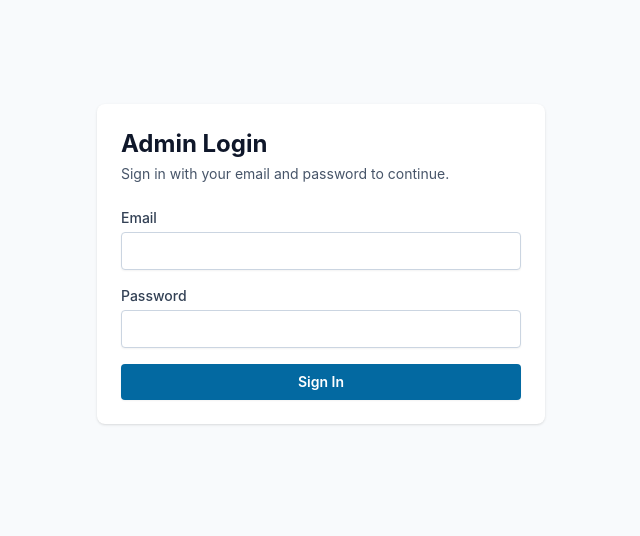
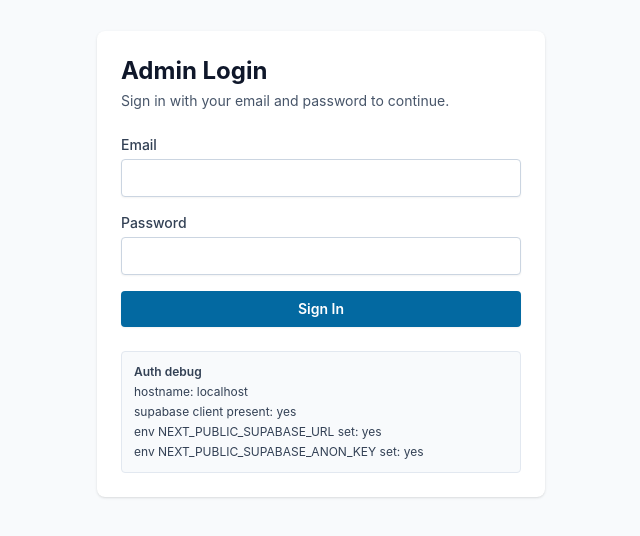
Before and after one commit to htetaungkyaw-wq/hydrolab-app, a Next.js app: page /login in a window 1280 px wide. Shown: the part 136-672 px from the top of the page, without its empty margins (319-959 px from the left). Built offline with nearby package versions, Linux system fonts and the light colour scheme; no server answers.

Commit message:
Improve Supabase auth handling

```diff
--- /dev/null
+++ b/app/api/auth-debug/route.ts
@@ -0,0 +1,31 @@
+import { NextResponse } from 'next/server'
+
+import { createSupabaseServerClient } from '@/lib/supabase/server'
+
+export async function GET() {
+  const supabase = createSupabaseServerClient()
+
+  if (!supabase) {
+    return NextResponse.json({
+      ok: false,
+      hasUser: false,
+      userId: null,
+      message: 'Supabase client not configured',
+    })
+  }
+
+  const {
+    data: { user },
+    error,
+  } = await supabase.auth.getUser()
+
+  if (error) {
+    console.warn('[auth-debug] getUser error: %s', error.message)
+  }
+
+  return NextResponse.json({
+    ok: true,
+    hasUser: Boolean(user),
+    userId: user?.id ?? null,
+  })
+}
--- a/app/login/page.tsx
+++ b/app/login/page.tsx
@@ -1,6 +1,6 @@
 'use client'
 
-import { Suspense, FormEvent, useMemo, useState } from 'react'
+import { Suspense, FormEvent, useEffect, useMemo, useState } from 'react'
 import { useRouter, useSearchParams } from 'next/navigation'
 import { createSupabaseBrowserClient } from '@/lib/supabase/client'
 
@@ -13,6 +13,13 @@ function LoginForm() {
   const [password, setPassword] = useState('')
   const [error, setError] = useState<string | null>(null)
   const [loading, setLoading] = useState(false)
+  const [hostname, setHostname] = useState('')
+
+  useEffect(() => {
+    if (typeof window !== 'undefined') {
+      setHostname(window.location.hostname)
+    }
+  }, [])
 
   const handleSubmit = async (event: FormEvent<HTMLFormElement>) => {
     event.preventDefault()
@@ -37,7 +44,12 @@ function LoginForm() {
     }
 
     router.push(redirectTo)
+    router.refresh()
   }
+
+  const supabaseConfigured = Boolean(supabase)
+  const envHasUrl = Boolean(process.env.NEXT_PUBLIC_SUPABASE_URL)
+  const envHasAnonKey = Boolean(process.env.NEXT_PUBLIC_SUPABASE_ANON_KEY)
 
   return (
     <div className="flex min-h-screen items-center justify-center bg-slate-50 px-4">
@@ -93,6 +105,16 @@ function LoginForm() {
             {loading ? 'Signing in...' : 'Sign In'}
           </button>
         </form>
+
+        {process.env.NODE_ENV !== 'production' && (
+          <div className="mt-6 space-y-1 rounded border border-slate-200 bg-slate-50 p-3 text-xs text-slate-700">
+            <p className="font-semibold">Auth debug</p>
+            <p>hostname: {hostname || 'unknown'}</p>
+            <p>supabase client present: {supabaseConfigured ? 'yes' : 'no'}</p>
+            <p>env NEXT_PUBLIC_SUPABASE_URL set: {envHasUrl ? 'yes' : 'no'}</p>
+            <p>env NEXT_PUBLIC_SUPABASE_ANON_KEY set: {envHasAnonKey ? 'yes' : 'no'}</p>
+          </div>
+        )}
       </div>
     </div>
   )
--- a/lib/supabase/client.ts
+++ b/lib/supabase/client.ts
@@ -1,14 +1,21 @@
-import { createClient, type SupabaseClient } from '@supabase/supabase-js'
+import { createBrowserClient, type SupabaseClient } from '@supabase/ssr'
 import type { Database } from '@/types/supabase'
+
+let hasLoggedMissingEnv = false
 
 export function createSupabaseBrowserClient(): SupabaseClient<Database> | null {
   const supabaseUrl = process.env.NEXT_PUBLIC_SUPABASE_URL
   const supabaseAnonKey = process.env.NEXT_PUBLIC_SUPABASE_ANON_KEY
 
   if (!supabaseUrl || !supabaseAnonKey) {
-    console.warn('Supabase environment variables are not configured for the browser client.')
+    if (process.env.NODE_ENV !== 'production' && !hasLoggedMissingEnv) {
+      console.warn(
+        'Supabase environment variables are not configured for the browser client.'
+      )
+      hasLoggedMissingEnv = true
+    }
     return null
   }
 
-  return createClient<Database>(supabaseUrl, supabaseAnonKey)
+  return createBrowserClient<Database>(supabaseUrl, supabaseAnonKey)
 }
```
Also changed, not shown: middleware.ts (+15 -1 lines).
